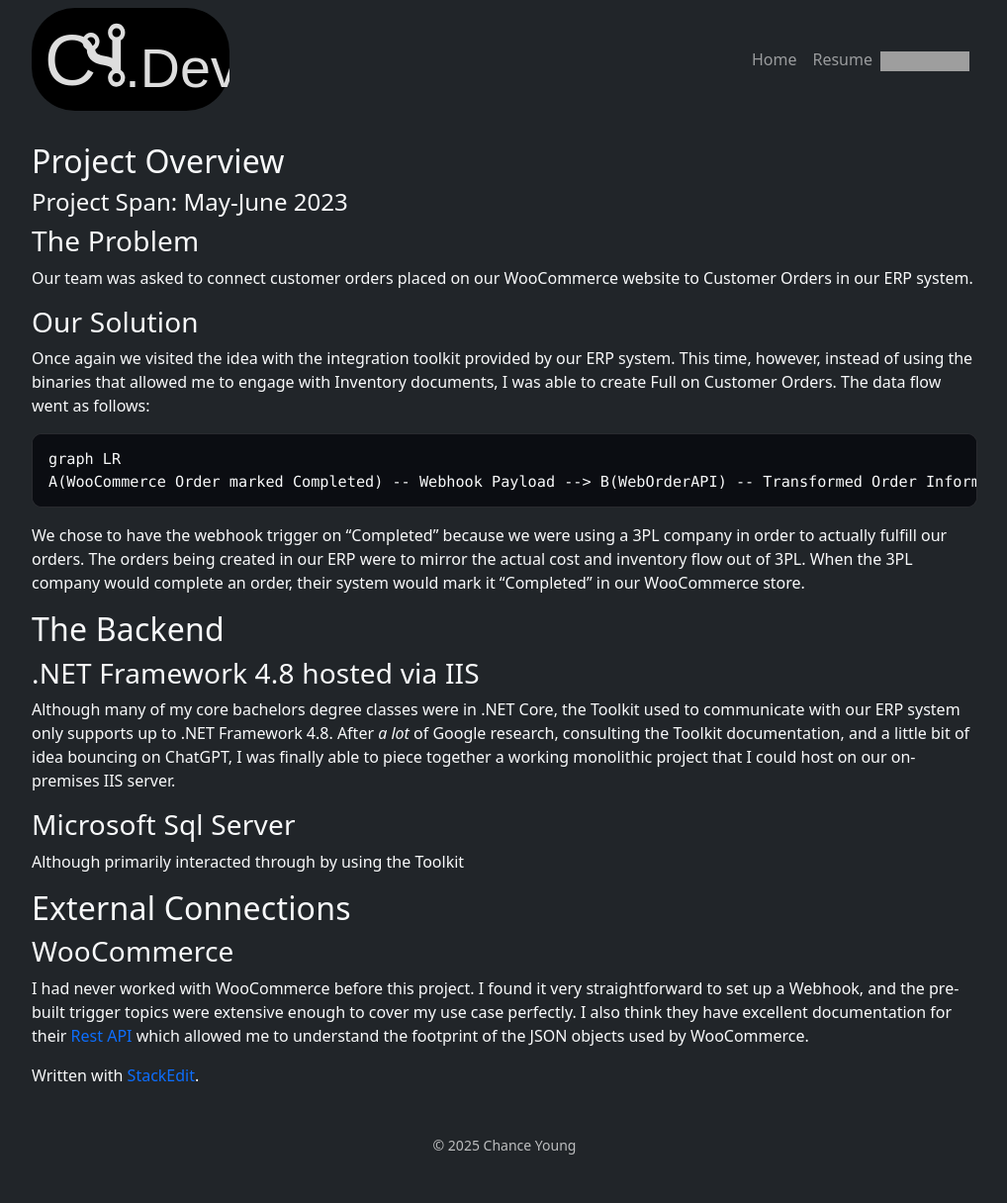
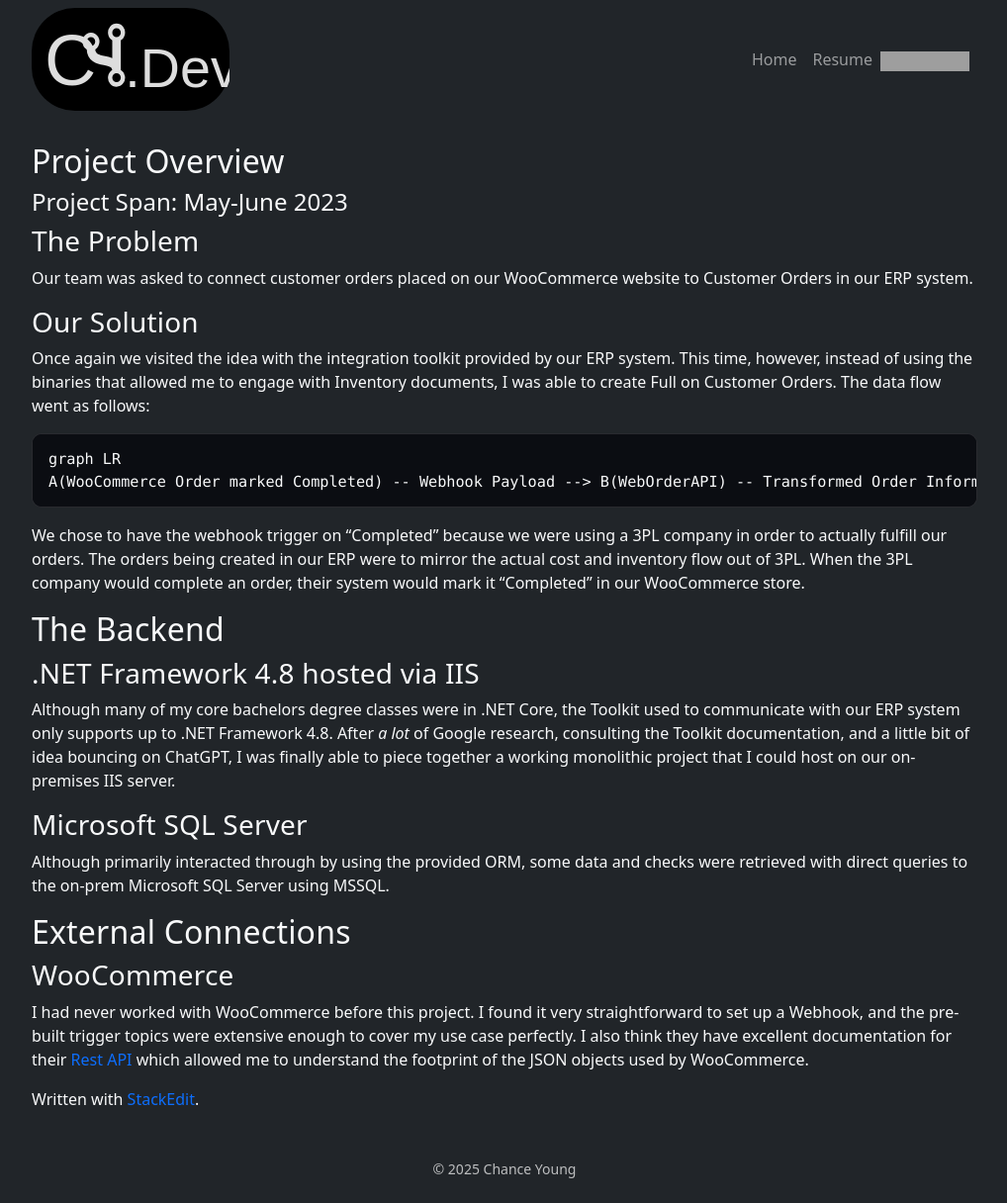
Before and after one commit to ChanceYoung/ChanceYoung.github.io, a Jekyll site: the page built from _projects/woocommerceintegrationv1.md, in a window 1280 px wide. Shown: the whole page at 99% size, without its empty margins (130-1148 px from the left). Built offline with Jekyll 4.4.1, drawn with Linux system fonts in a browser that asks for light colours; before the commit the page ends 1192 px from its top, so only the background shows below that; grey boxes are pictures that could not be loaded.

Commit message:
_projects/woocommerceintegrationv1.md updated from https://stackedit.io/

```diff
--- a/_projects/woocommerceintegrationv1.md
+++ b/_projects/woocommerceintegrationv1.md
@@ -22,8 +22,8 @@ We chose to have the webhook trigger on "Completed" because we were using a 3PL
 ## The Backend
 ### .NET Framework 4.8 hosted via IIS
 Although many of my core bachelors degree classes were in .NET Core, the Toolkit used to communicate with our ERP system only supports up to .NET Framework 4.8. After *a lot* of Google research, consulting the Toolkit documentation, and a little bit of idea bouncing on ChatGPT, I was finally able to piece together a working monolithic project that I could host on our on-premises IIS server.
-### Microsoft Sql Server
-Although primarily interacted through by using the Toolkit
+### Microsoft SQL Server
+Although primarily interacted through by using the provided ORM, some data and checks were retrieved with direct queries to the on-prem Microsoft SQL Server using MSSQL.
 
 ## External Connections
 ### WooCommerce
```
Also changed, not shown: other parts of _projects/woocommerceintegrationv1.md (+3 -3 lines).
